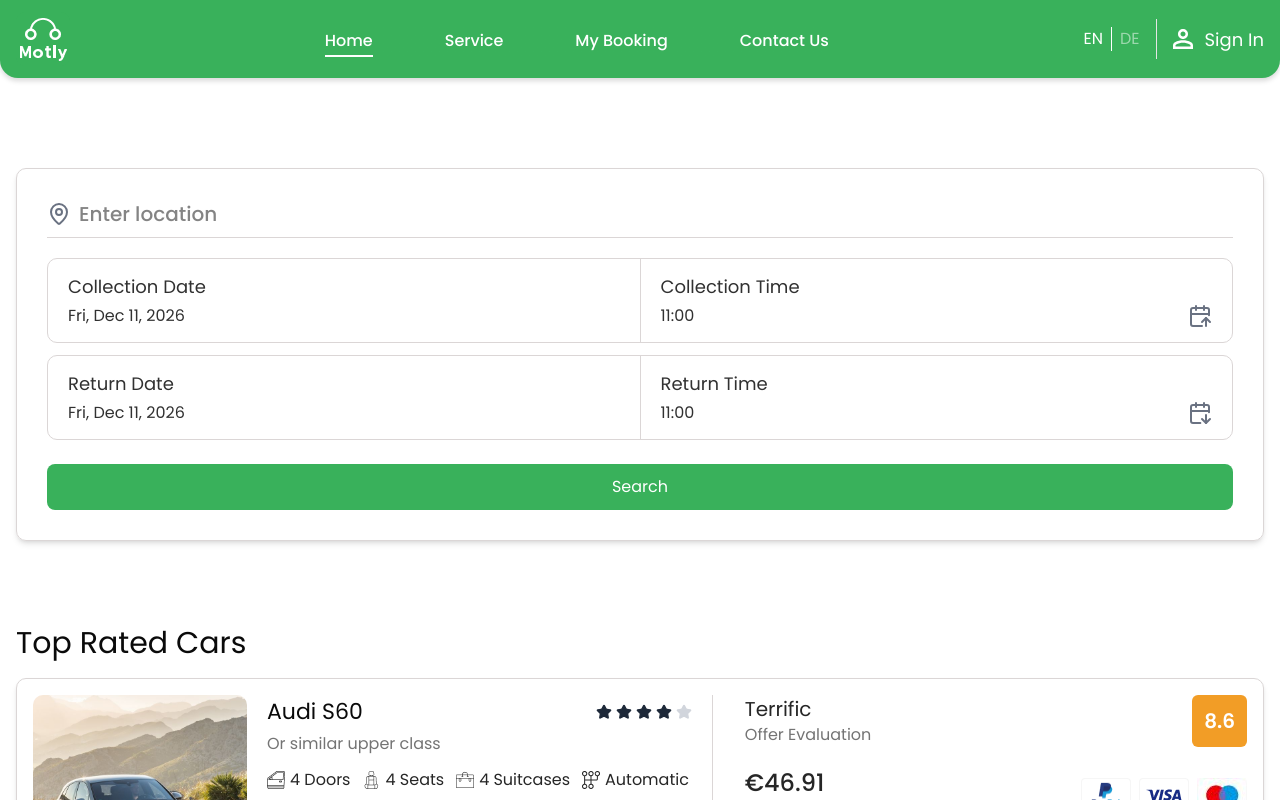
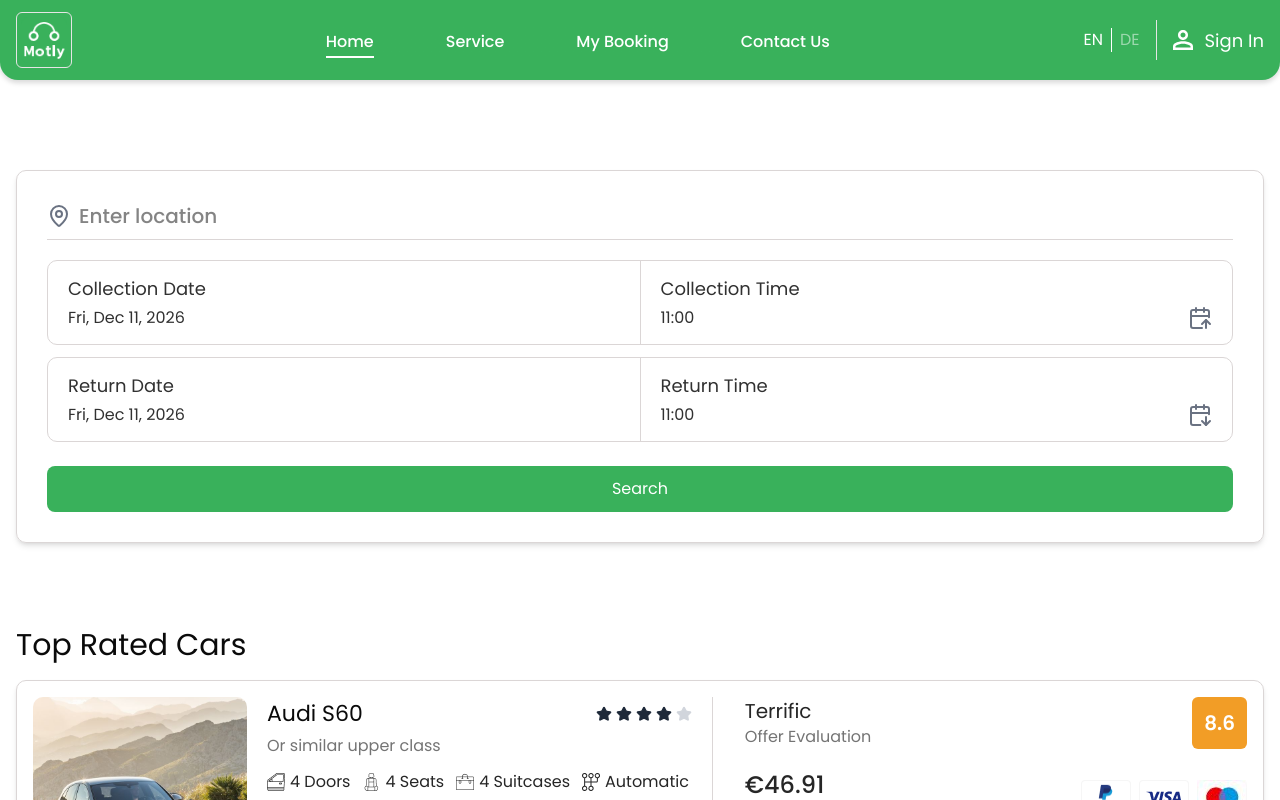
Before and after one commit to mijanConnect/motly-car-rental-website-mahsundic, a Next.js app: page / in a window 1280 px wide. Shown: the top 800 px of the page. Built offline with nearby package versions, Linux system fonts and the light colour scheme.

Commit message:
Logo border added

```diff
--- a/app/components/Footer.tsx
+++ b/app/components/Footer.tsx
@@ -4,20 +4,22 @@ import Image from "next/image";
 export default function Footer() {
   return (
     <footer className="bg-primary">
-      <div className="container mx-auto flex flex-col gap-6 px-4 py-10 lg:py-20 md:py-8 sm:py-12">
-        <div className="grid grid-cols-1 sm:grid-cols-2 lg:grid-cols-4 gap-6 sm:gap-12 lg:gap-25">
-          <div className="space-y-2 sm:col-span-2 lg:col-span-1">
+      <div className="container mx-auto flex flex-col gap-6 px-4 py-8 md:py-8 sm:py-12 lg:py-20">
+        <div className="grid grid-cols-2 lg:grid-cols-4 gap-6 md:gap-12 lg:gap-25">
+          <div className="space-y-2 col-span-2 lg:col-span-1">
             <div>
               <Link
                 href="/"
                 className="text-lg font-semibold flex items-center gap-4"
               >
-                <Image
-                  src="/assets/logo-nav.png"
-                  alt="Login Image"
-                  width={50}
-                  height={50}
-                />
+                <div className="border rounded-sm p-1">
+                  <Image
+                    src="/assets/logo-nav.png"
+                    alt="Login Image"
+                    width={46}
+                    height={46}
+                  />
+                </div>
                 <h2 className="text-[30px] font-bold text-white">MOTLY</h2>
               </Link>
             </div>
@@ -112,8 +114,8 @@ export default function Footer() {
             </ul>
           </div>
 
-          <div className="space-y-3 sm:col-span-2 lg:col-span-1">
-            <div className="space-y-3">
+          <div className="space-y-3 col-span-2 lg:col-span-1">
+            <div className="space-y-3 text-center md:text-left">
               <h3 className="font-semibold text-white text-[18px]">Contact</h3>
               <ul className="flex flex-col gap-2 text-white text-[15px]">
                 <li>Office : 42 Marine Parade, Australia</li>
--- a/app/components/Navbar.tsx
+++ b/app/components/Navbar.tsx
@@ -86,12 +86,12 @@ export default function Navbar() {
         }`}
       >
         <div className="container mx-auto flex items-center justify-between py-3">
-          <Link href="/" className="text-lg font-semibold hover:opacity-90">
+          <Link href="/" className="text-lg font-semibold hover:opacity-90 border rounded-sm p-1">
             <Image
               src="/assets/logo-nav.png"
               alt="Login Image"
-              width={54}
-              height={54}
+              width={46}
+              height={46}
             />
           </Link>
 
```
